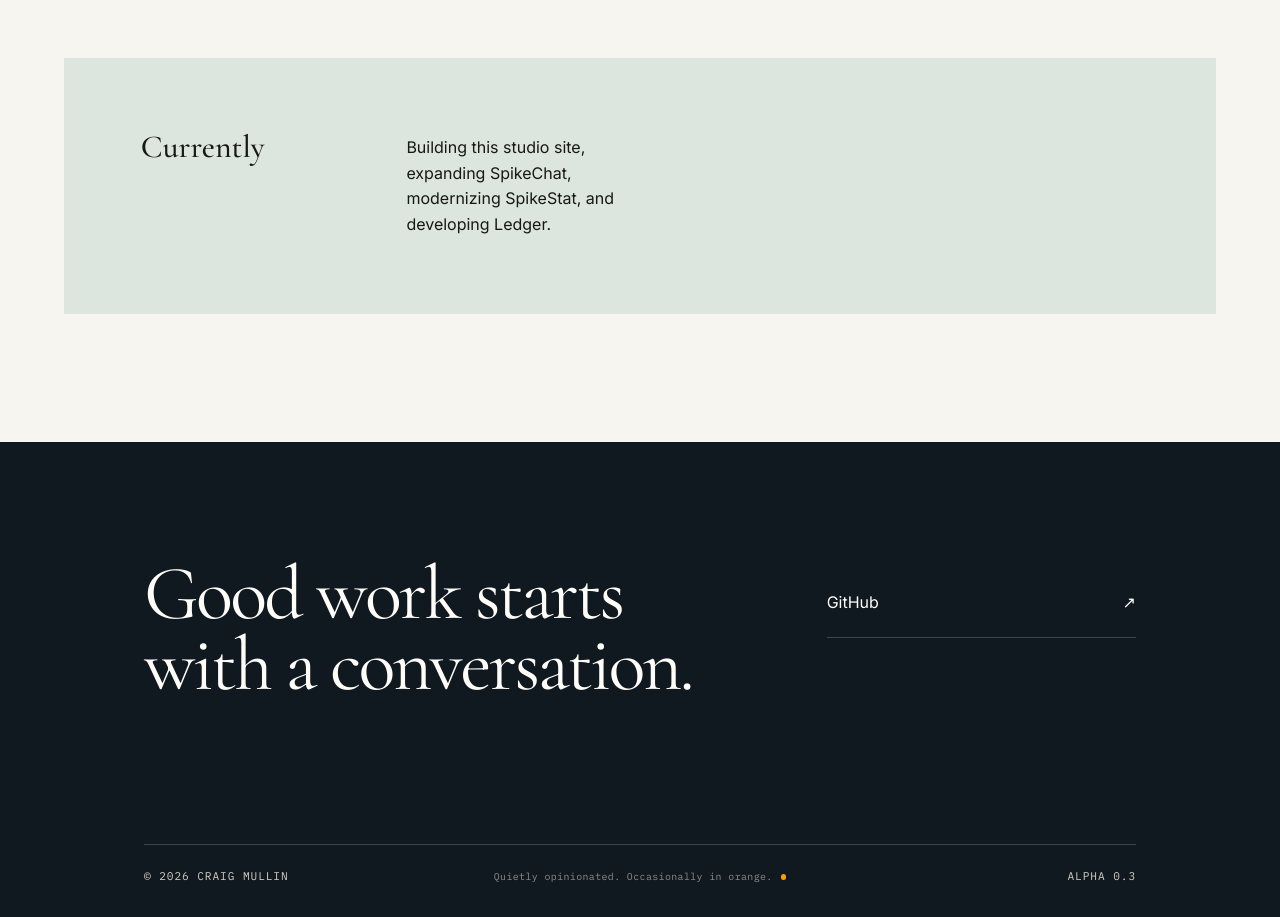
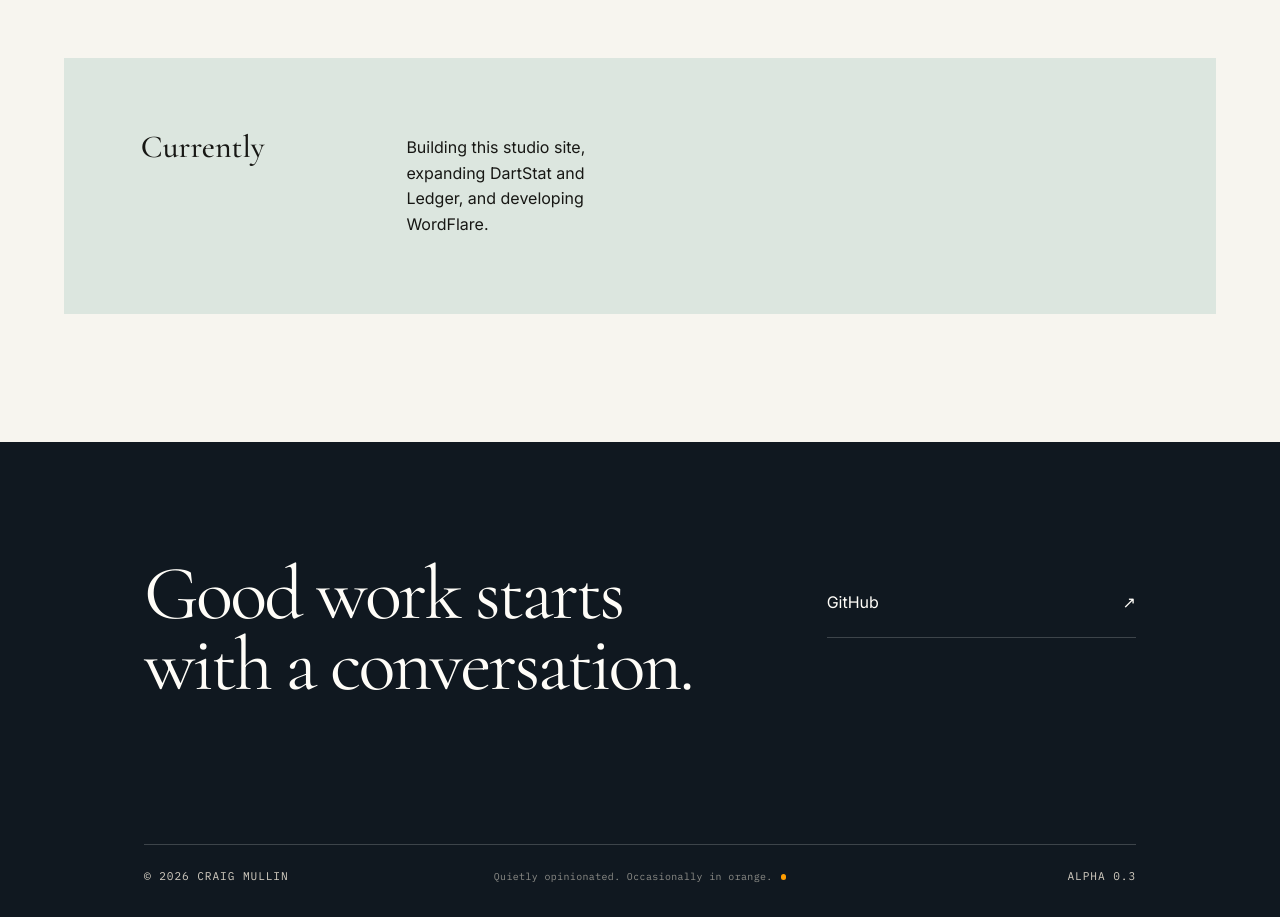
Before and after one commit to craigmullin/cmdc, a React (Vite) app: page / in a window 1280 px wide. Shown: the part 3160-4077 px from the top of the page. Built offline with nearby package versions, Linux system fonts and the light colour scheme.

Commit message:
update copy

```diff
--- a/src/App.tsx
+++ b/src/App.tsx
@@ -45,7 +45,7 @@ export default function App() {
 
           <aside className="currently" aria-labelledby="currently-title">
             <h2 id="currently-title">Currently</h2>
-            <p>Building this studio site, expanding SpikeChat, modernizing SpikeStat, and developing Ledger.</p>
+            <p>Building this studio site, expanding DartStat and Ledger, and developing WordFlare.</p>
           </aside>
         </main>
 
```
